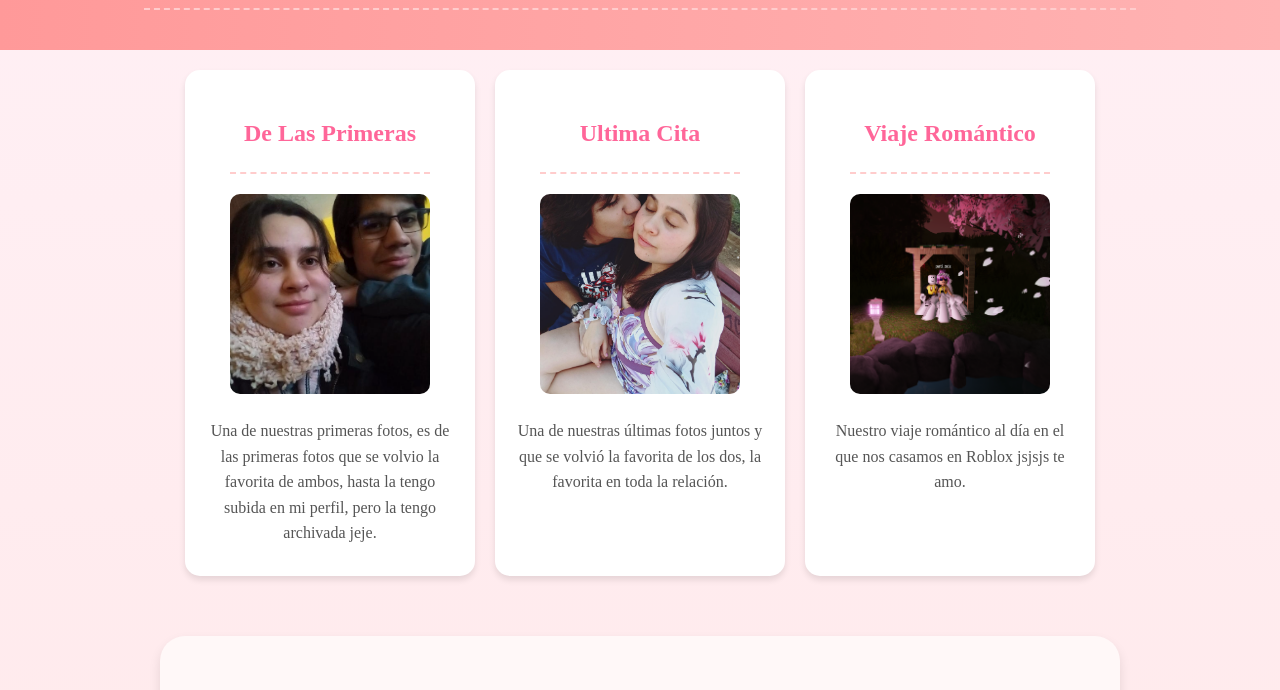
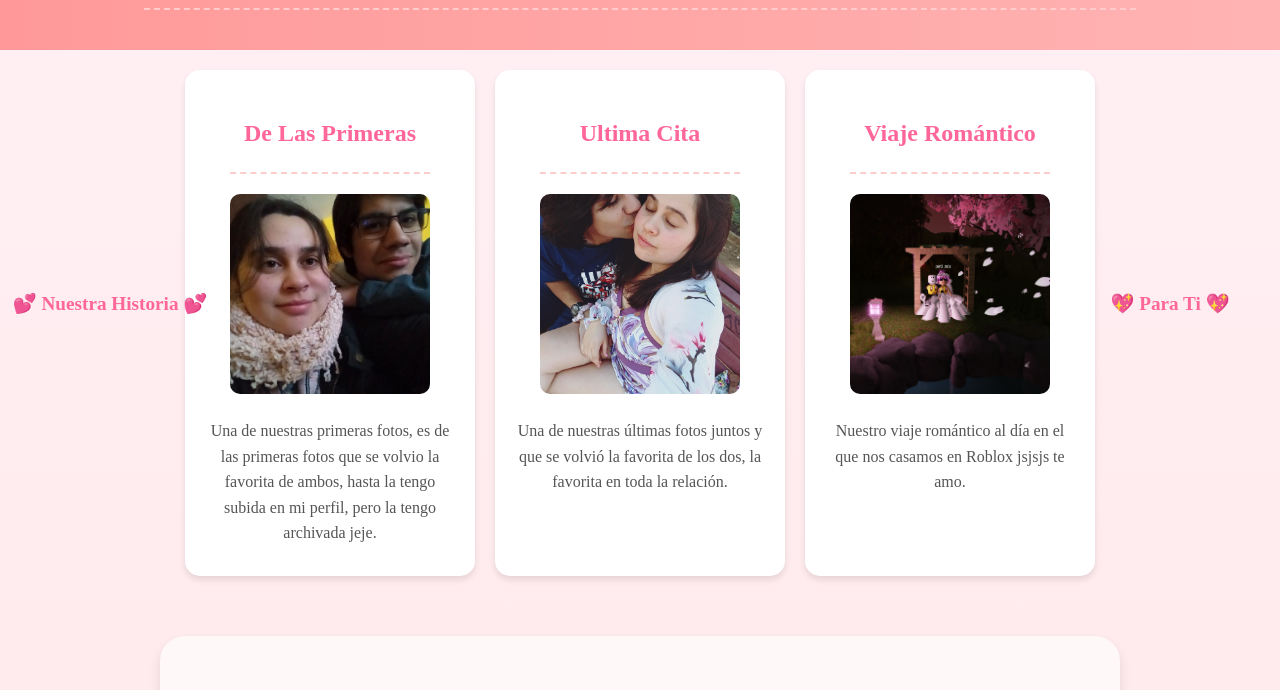
Before and after one commit to FranciscoVza/story, a plain HTML site: page index.html in a window 1280 px wide. Shown: the part 96-786 px from the top of the page. Drawn offline with Linux system fonts and the light colour scheme.

Commit message:
mensaje decorativo en los costados, solo visible en pc

```diff
--- a/css/main.css
+++ b/css/main.css
@@ -120,3 +120,29 @@ hr {
     max-width: 800px; /* Ajusta el ancho máximo del texto */
     margin: 0 auto; /* Centra el bloque de texto sin afectar su alineación */
 }
+
+
+.banner-lateral {
+    position: fixed;
+    top: 50%;
+    transform: translateY(-50%);
+    width: 200px;
+    font-size: 1.2rem;
+    text-align: center;
+    color: #ff6699;
+    font-weight: bold;
+}
+
+.banner-izquierda {
+    left: 10px;
+}
+
+.banner-derecha {
+    right: 10px;
+}
+
+@media (max-width: 768px) { /* Oculta en móviles */
+    .banner-lateral {
+        display: none;
+    }
+}
--- a/index.html
+++ b/index.html
@@ -11,6 +11,8 @@
         <h1>Nuestra Galería de Recuerdos</h1>
         <hr>
     </header>
+    <div class="banner-lateral banner-izquierda">💕 Nuestra Historia 💕</div>
+    <div class="banner-lateral banner-derecha">💖 Para Ti 💖</div>
 
     <div class="container-products">
         <!-- Tarjeta 1 -->
```
